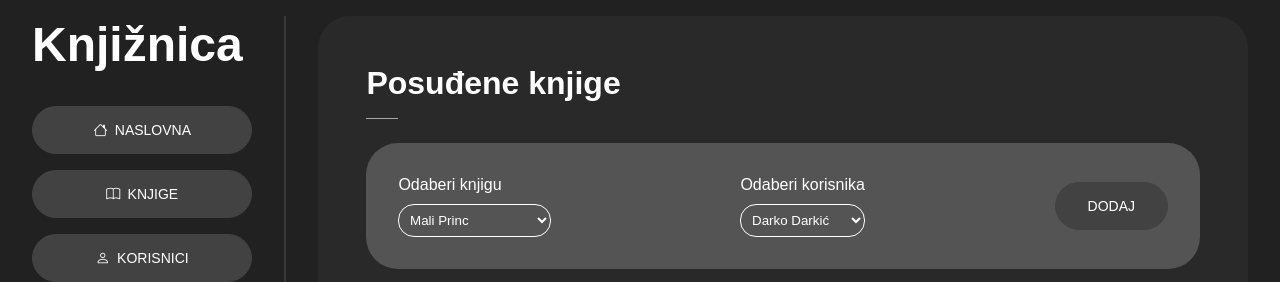
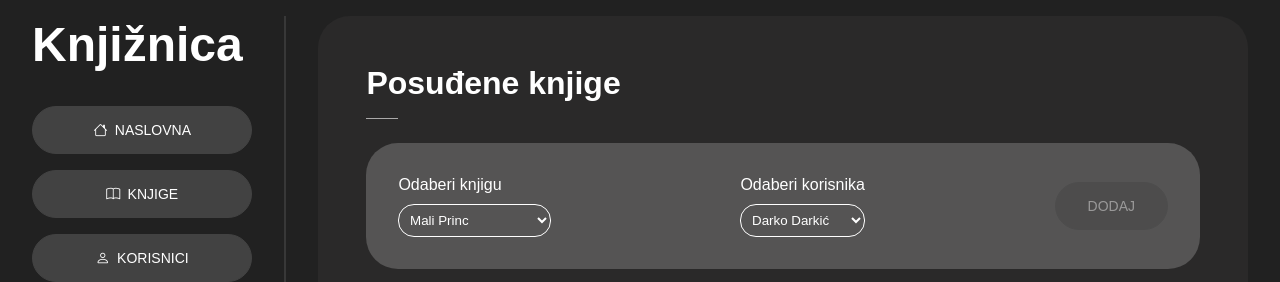
Before and after one commit to marko-krznar/React-Library, a React (Create React App) app: page /posudene-knjige in a window 1280 px wide. Shown: the top 282 px of the page. Built offline with nearby package versions, Linux system fonts and the light colour scheme.

Commit message:
Added style for disabled button and functionality to set if button is active or disabled

```diff
--- a/src/components/BorrowItemForm/BorrowItemForm.js
+++ b/src/components/BorrowItemForm/BorrowItemForm.js
@@ -52,7 +52,16 @@ export default function BorrowItemForm() {
           </select>
         </div>
 
-        <button type="submit">Dodaj</button>
+        <button
+          className={
+            (borrowBook.length && borrowUser.length) < 3
+              ? "is-disabled"
+              : "is-active"
+          }
+          type="submit"
+        >
+          Dodaj
+        </button>
       </form>
     </section>
   );
--- a/src/scss/_button.scss
+++ b/src/scss/_button.scss
@@ -11,7 +11,13 @@ button,
   font-size: 0.875rem;
   text-align: center;
   display: inline-block;
+  transition: 0.2s linear;
   &:hover {
     cursor: pointer;
   }
+  &.is-disabled {
+    pointer-events: none;
+    transition: 0.2s linear;
+    opacity: 0.4;
+  }
 }
```
